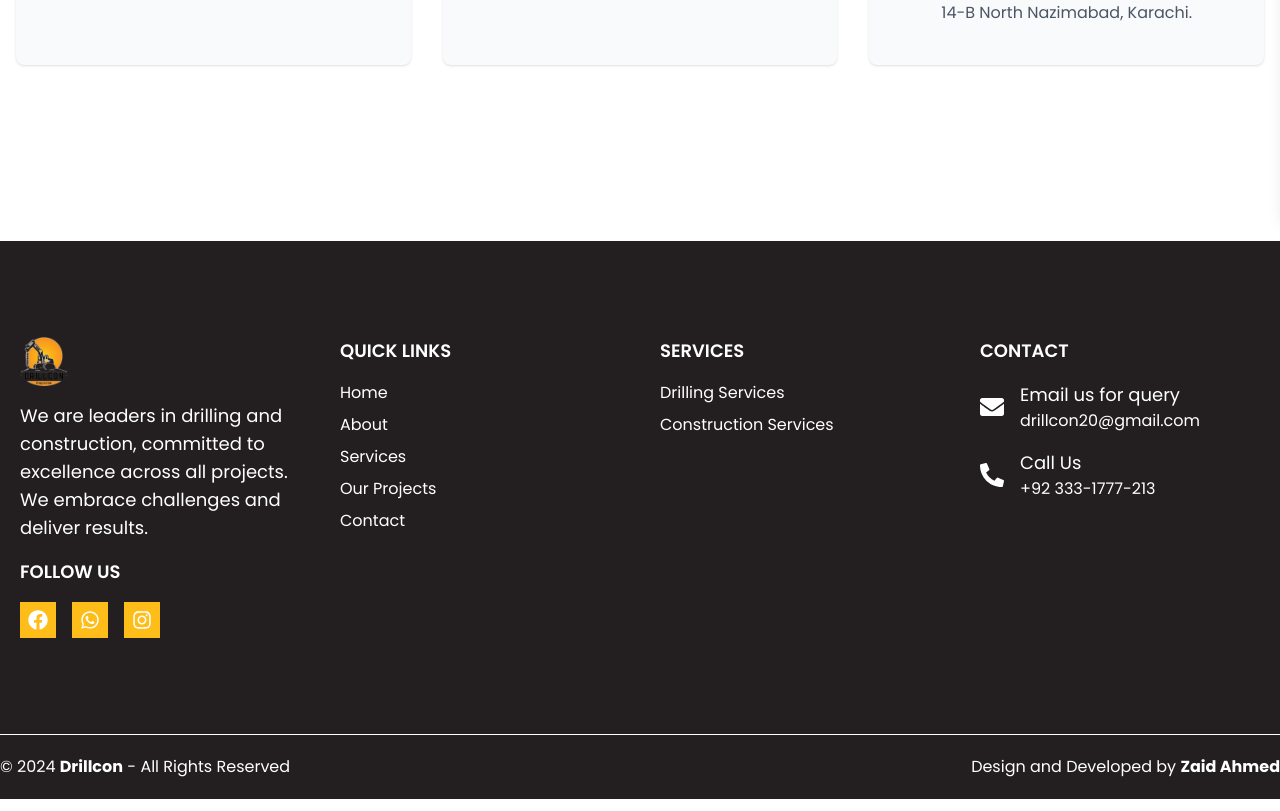
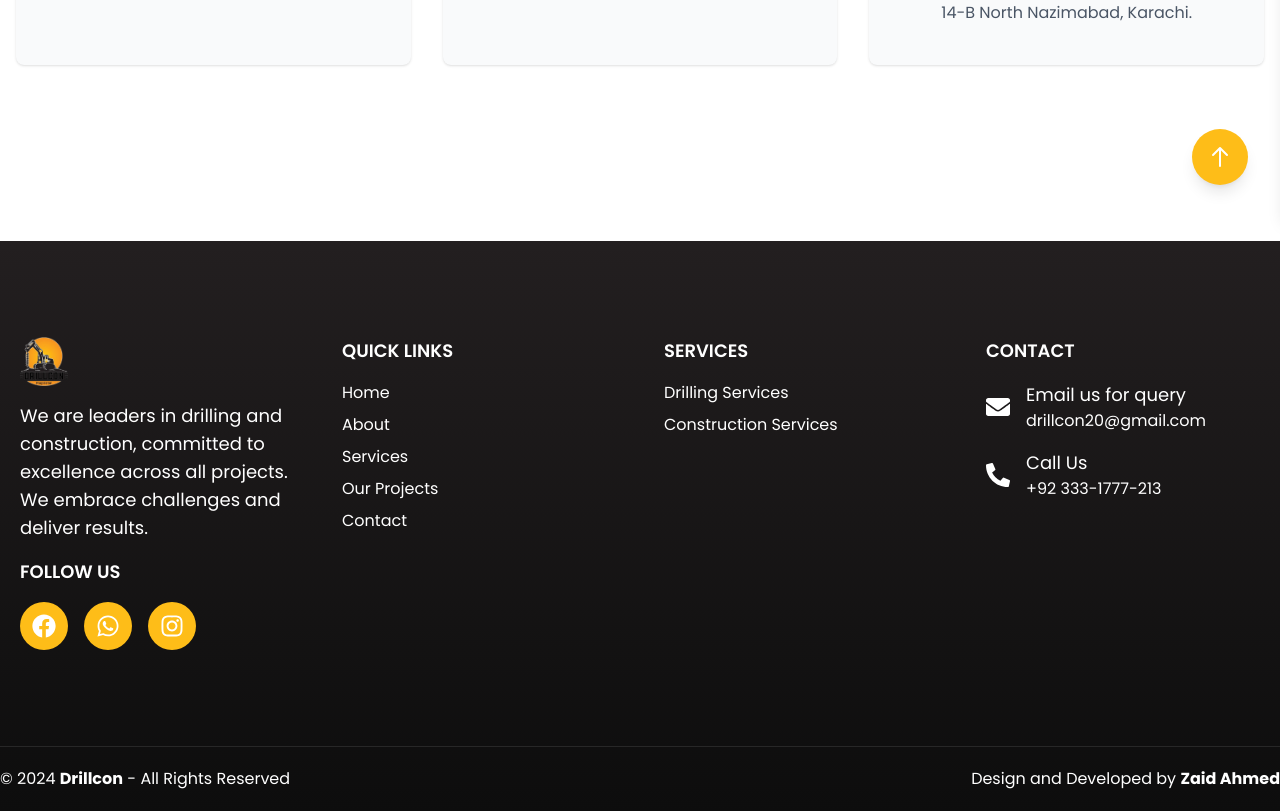
Before and after one commit to ZaidAhmed2003/drillcon-website, a Next.js app: page /services/drilling in a window 1280 px wide. Shown: the part 583-1394 px from the top of the page. Built offline with nearby package versions, Linux system fonts and the light colour scheme.

Commit message:
`feat: updated footer component with new styles and features`

```diff
--- a/src/app/globals.css
+++ b/src/app/globals.css
@@ -1,10 +1,17 @@
 @import "tailwindcss";
+
+:root {
+  --secondary-dark: #1a365d;
+}
 
 @theme {
   /* Primary Colors */
   --color-primary: #febd18;
   --color-primary-dark: #e6a815; /* Slightly darker shade */
   --color-primary-light: #ffcc40; /* Slightly lighter shade */
+  --color-secondary-dark: var(--secondary-dark);
+  --color-secondary: #1a1a1a;
+  --color-secondary-dark: #0d0d0d;
 
   /* Secondary Colors */
   --color-secondary: #231f20;
@@ -20,8 +27,36 @@
   /* Shadows */
 }
 
+/* Smooth scrolling for back-to-top button */
 html {
   scroll-behavior: smooth;
+}
+
+/* Footer specific styles */
+.footer-link {
+  transition: color var(--transition-duration) ease;
+}
+
+.footer-link:hover {
+  color: var(--color-primary);
+}
+
+.social-icon {
+  transition: all var(--transition-duration) ease;
+}
+
+.social-icon:hover {
+  transform: scale(1.1);
+  color: var(--color-secondary);
+}
+
+.back-to-top {
+  transition: background-color var(--transition-duration) ease;
+  box-shadow: 0 2px 8px var(--color-shadow-dark);
+}
+
+.back-to-top:hover {
+  background-color: var(--color-primary-dark);
 }
 
 body {
--- a/src/components/Shared/Footer.tsx
+++ b/src/components/Shared/Footer.tsx
@@ -4,13 +4,14 @@ import { FaEnvelope, FaPhoneAlt } from "react-icons/fa";
 import React from "react";
 import Image from "next/image";
 import { contactContent } from "@/constants/content";
+import { ScrollTotop } from "@/components";
 
 const Footer = () => {
   const { social } = contactContent;
 
   return (
-    <footer className="bg-secondary text-white">
-      <div className="container mx-auto grid grid-cols-1 items-start gap-10 px-5 py-24 text-center md:grid-cols-2 md:gap-10 md:text-start xl:grid-cols-4">
+    <footer className="from-secondary to-secondary-dark relative bg-gradient-to-b text-white">
+      <div className="container mx-auto grid grid-cols-1 items-start gap-12 px-5 py-24 text-center md:grid-cols-2 md:gap-12 md:text-start lg:grid-cols-4">
         <div className="flex flex-col items-center gap-4 md:items-start">
           <Image
             src="/images/logo.png"
@@ -23,16 +24,16 @@ const Footer = () => {
             across all projects. We embrace challenges and deliver results.
           </p>
           <div className="">
-            <h4 className="text-xl font-semibold md:mb-4 md:text-lg uppercase mb-6">
+            <h4 className="mb-6 text-xl font-semibold uppercase md:mb-4 md:text-lg">
               Follow Us
             </h4>
-            <div className="flex items-center gap-4 text-xl">
+            <div className="flex items-center gap-4 text-2xl">
               {social.map((socialItem, index) => (
                 <Link
                   href={socialItem.link}
                   key={index}
                   target="_blank"
-                  className="transition duration-300 hover:text-primary hover:bg-secondary bg-primary p-2 "
+                  className="hover:text-primary bg-primary rounded-full p-3 transition-all duration-300 hover:scale-110"
                 >
                   {socialItem.icon}
                 </Link>
@@ -41,7 +42,7 @@ const Footer = () => {
           </div>
         </div>
         <div className="lg:col-span-1">
-          <h4 className="mb-6 text-xl font-semibold md:mb-4 md:text-lg uppercase">
+          <h4 className="mb-6 text-xl font-semibold uppercase md:mb-4 md:text-lg">
             Quick Links
           </h4>
           <ul className="flex flex-col gap-2">
@@ -49,7 +50,7 @@ const Footer = () => {
               <li key={index}>
                 <Link
                   href={link.path}
-                  className="transition duration-300 hover:text-primary"
+                  className="hover:text-primary transition duration-300"
                 >
                   {link.name}
                 </Link>
@@ -58,7 +59,7 @@ const Footer = () => {
           </ul>
         </div>
         <div className="lg:col-span-1">
-          <h4 className="mb-6 text-xl font-semibold md:mb-4 md:text-lg uppercase">
+          <h4 className="mb-6 text-xl font-semibold uppercase md:mb-4 md:text-lg">
             Services
           </h4>
           <ul className="flex flex-col gap-2">
@@ -69,17 +70,17 @@ const Footer = () => {
                   <li key={subIndex}>
                     <Link
                       href={subLink.path}
-                      className="transition duration-300 hover:text-primary"
+                      className="hover:text-primary transition duration-300"
                     >
                       {subLink.name}
                     </Link>
                   </li>
-                ))
+                )),
               )}
           </ul>
         </div>
         <div className="lg:col-span-1">
-          <h4 className="mb-6 text-xl font-semibold md:mb-4 md:text-lg uppercase">
+          <h4 className="mb-6 text-xl font-semibold uppercase md:mb-4 md:text-lg">
             Contact
           </h4>
           <div className="flex flex-col items-center md:items-start">
@@ -89,7 +90,7 @@ const Footer = () => {
                 <p className="text-lg">Email us for query</p>
                 <a
                   href="mailto:drillcon20@gmail.com"
-                  className="transition duration-300 hover:text-primary"
+                  className="hover:text-primary transition duration-300"
                 >
                   drillcon20@gmail.com
                 </a>
@@ -101,7 +102,7 @@ const Footer = () => {
                 <p className="text-lg">Call Us</p>
                 <a
                   href="tel:+923331777213"
-                  className="transition duration-300 hover:text-primary"
+                  className="hover:text-primary transition duration-300"
                 >
                   +92 333-1777-213
                 </a>
@@ -111,8 +112,8 @@ const Footer = () => {
         </div>
       </div>
       {/* COPY RIGHT CONTAINER */}
-      <div className="border-t">
-        <div className="container mx-auto flex flex-col items-center justify-between gap-5 py-10 md:flex-row md:gap-0 md:py-5">
+      <div className="border-t border-white/10">
+        <div className="relative container mx-auto flex flex-col items-center justify-between gap-5 py-10 md:flex-row md:gap-0 md:py-5">
           <div>
             &copy; 2024 <span className="font-bold">Drillcon</span> - All Rights
             Reserved
@@ -122,12 +123,13 @@ const Footer = () => {
             <Link
               href="https://github.com/ZaidAhmed2003"
               target="_blank"
-              className="font-bold transition duration-300 hover:text-primary"
+              className="hover:text-primary font-bold transition duration-300"
             >
               Zaid Ahmed
             </Link>
           </div>
         </div>
+        <ScrollTotop />
       </div>
     </footer>
   );
--- /dev/null
+++ b/src/components/Shared/ScrollToTop.tsx
@@ -0,0 +1,28 @@
+"use client";
+
+const ScrollToTop = () => {
+  return (
+    <button
+      onClick={() => window.scrollTo({ top: 0, behavior: "smooth" })}
+      className="bg-primary hover:bg-primary-dark fixed right-8 bottom-8 z-50 rounded-full p-4 shadow-lg transition-colors duration-300"
+      aria-label="Back to top"
+    >
+      <svg
+        xmlns="http://www.w3.org/2000/svg"
+        className="h-6 w-6"
+        fill="none"
+        viewBox="0 0 24 24"
+        stroke="currentColor"
+      >
+        <path
+          strokeLinecap="round"
+          strokeLinejoin="round"
+          strokeWidth={2}
+          d="M5 10l7-7m0 0l7 7m-7-7v18"
+        />
+      </svg>
+    </button>
+  );
+};
+
+export default ScrollToTop;
--- a/src/components/index.ts
+++ b/src/components/index.ts
@@ -3,6 +3,7 @@ export { default as Footer } from "@/components/Shared/Footer";
 export { default as Button } from "@/components/Shared/Button";
 export { default as Badge } from "@/components/Shared/Badge";
 export { default as Contact } from "@/components/Shared/Contact";
+export { default as ScrollTotop } from "@/components/Shared/ScrollToTop";
 export { default as ImageOverlay } from "@/components/Shared/ImageOverlay";
 export { default as HeroSection } from "@/components/Home/Hero";
 export { default as AboutSection } from "@/components/Home/About";
```
